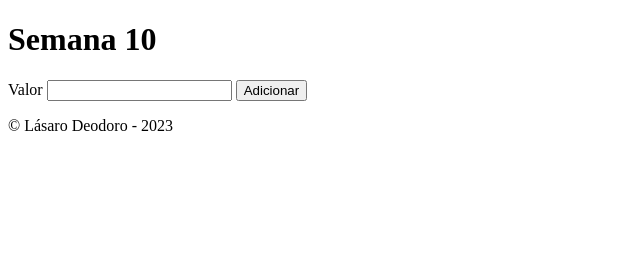
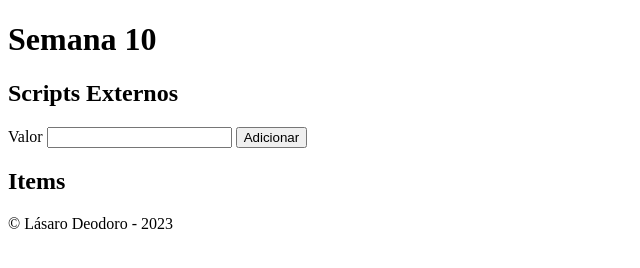
Before and after one commit to ufjf-dcc121/ufjf-dcc121-2023-1-atv10-LasaroAlmeida, a plain HTML site: page index.html in a window 1280 px wide. Shown: the whole page, without its empty margins (0-640 px from the left). Drawn offline with Linux system fonts and the light colour scheme.

Commit message:
cria secoes e adicona subtitulo

```diff
--- a/index.html
+++ b/index.html
@@ -1,27 +1,34 @@
 <!DOCTYPE html>
 <html lang="pt">
+
 <head>
     <meta charset="UTF-8">
     <meta http-equiv="X-UA-Compatible" content="IE=edge">
     <meta name="viewport" content="width=device-width, initial-scale=1.0">
     <title>Semana 10</title>
 </head>
+
 <body>
     <header>
         <h1>Semana 10</h1>
+        <h2>Scripts Externos</h2>
         <main>
             <form name="entrada">
                 <label for="valor">Valor</label>
                 <input type="number" name="valor" id="valor" title="Valor a ser inserido">
                 <input type="submit" value="Adicionar">
             </form>
-            <ol>
+            <section id="items">
+                <h1>Items</h1>
+                <ol>
 
-            </ol>
+                </ol>
+            </section>
         </main>
         <footer>
             <p>&copy; Lásaro Deodoro - 2023</p>
         </footer>
     </header>
 </body>
+
 </html>
```
